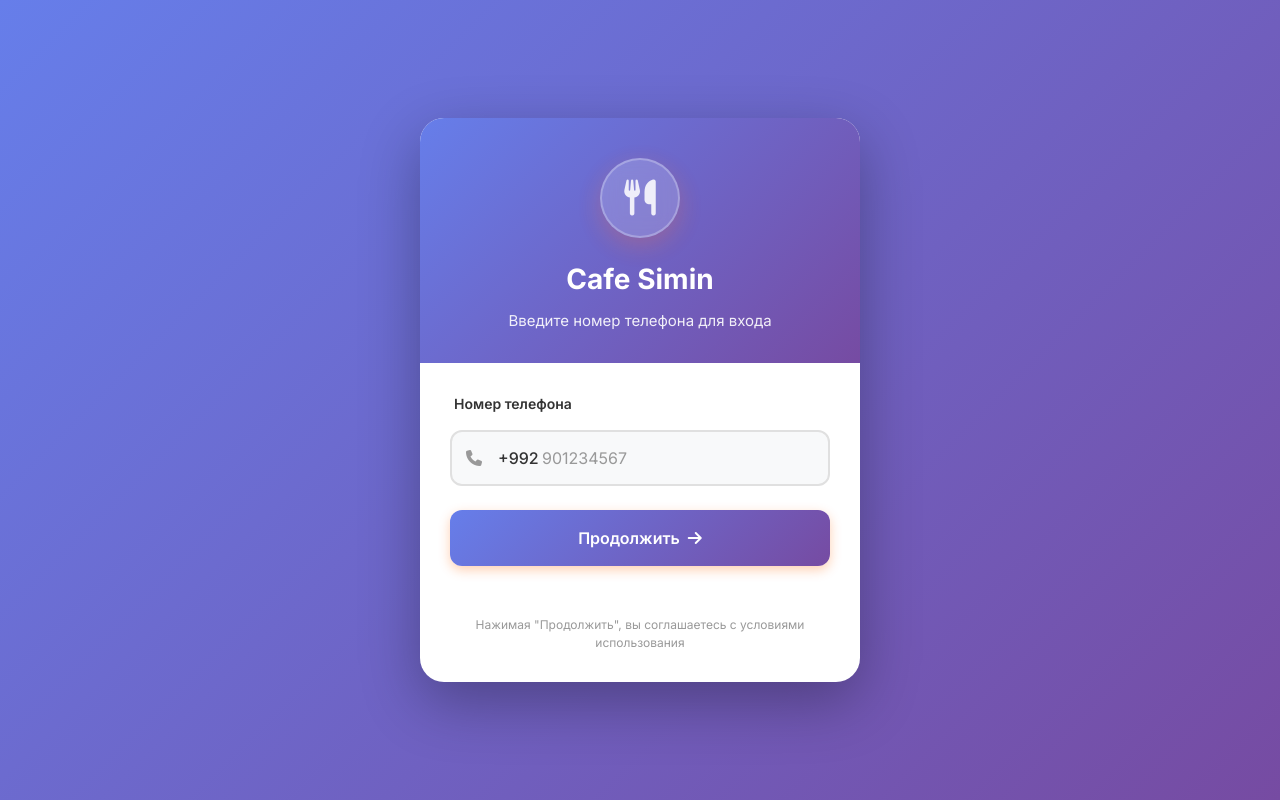
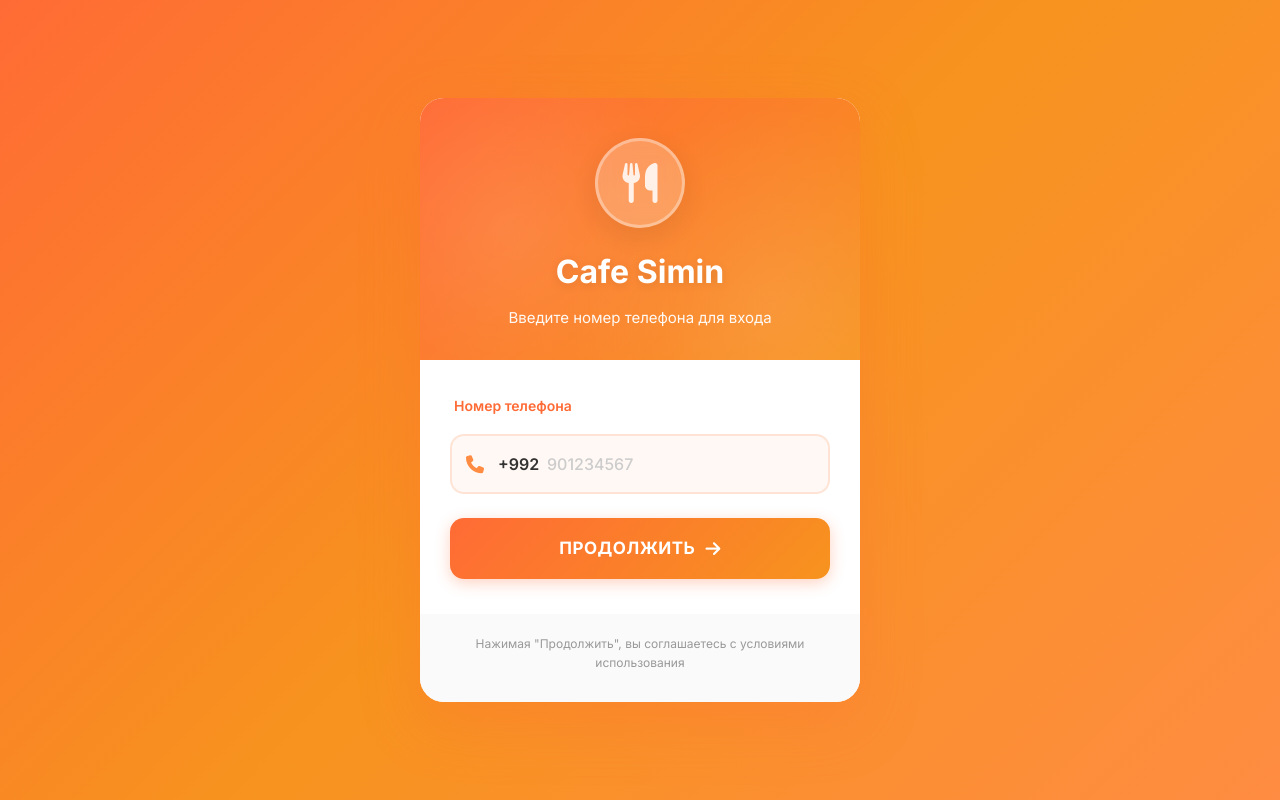
Before and after one commit to ztlazizbek-star/siminapk-ge, a Next.js app: page /login in a window 1280 px wide. Built offline with nearby package versions, Linux system fonts and the light colour scheme.

Commit message:
style: update registration page with modern orange theme
Modern orange gradient and decorative patterns for improved UI.

Co-authored-by: Лазизбек <225468430+ztlazizbek-star@users.noreply.github.com>

```diff
--- a/app/api/sms/order-success/route.ts
+++ b/app/api/sms/order-success/route.ts
@@ -7,14 +7,14 @@ export async function POST(request: Request) {
     console.log("[v0] Order Success SMS API called with phone:", phone)
     console.log("[v0] Order details:", orderDetails)
 
-    // так как серверный PHP файл ожидает поле 'code'
-    const message = `Заказ успешно оформлен! Общая сумма: ${orderDetails.totalPrice} TJS. Cafe Simin благодарит вас!`
+    const message = `Ваш заказ успешно оформлен! Общая сумма: ${orderDetails.totalPrice} TJS. Cafe Simin благодарит вас!`
 
     const smsApiUrl = "https://tajstore.ru/simin/sms.php"
 
     const requestBody = {
       phone: phone,
-      code: message, // Используем поле 'code' для совместимости с существующим API
+      message: message, // Используем поле 'message' для уведомлений
+      type: "notification", // Указываем тип уведомления
     }
 
     console.log("[v0] Sending SMS request with body:", JSON.stringify(requestBody))
--- a/app/api/sms/send/route.ts
+++ b/app/api/sms/send/route.ts
@@ -4,28 +4,42 @@ export async function POST(request: Request) {
   try {
     const { phone, code } = await request.json()
 
-    console.log("[v0] SMS API called with phone:", phone, "code:", code)
+    console.log("[v0] SMS send API called")
+    console.log("[v0] Phone:", phone)
+    console.log("[v0] Code:", code)
 
     const smsApiUrl = "https://tajstore.ru/simin/sms.php"
+
+    const requestBody = {
+      phone: phone,
+      code: code,
+      type: "verification",
+    }
+
+    console.log("[v0] Sending request to:", smsApiUrl)
+    console.log("[v0] Request body:", JSON.stringify(requestBody))
 
     const response = await fetch(smsApiUrl, {
       method: "POST",
       headers: {
         "Content-Type": "application/json",
       },
-      body: JSON.stringify({
-        phone: phone,
-        code: code,
-        type: "verification", // Указываем тип для кодов верификации
-      }),
+      body: JSON.stringify(requestBody),
     })
 
+    console.log("[v0] Server response status:", response.status)
+
     const data = await response.json()
-    console.log("[v0] SMS API response:", data)
+    console.log("[v0] Server response data:", JSON.stringify(data))
 
     if (data.success) {
-      return NextResponse.json({ success: true })
+      if (data.dev_mode) {
+        console.log("[v0] WARNING: SMS API в режиме разработки!")
+        console.log("[v0] SMS не отправлено реально")
+      }
+      return NextResponse.json({ success: true, dev_mode: data.dev_mode })
     } else {
+      console.error("[v0] SMS API returned error:", data.error)
       return NextResponse.json({ success: false, error: data.error || "Ошибка отправки SMS" }, { status: 400 })
     }
   } catch (error) {
--- a/app/login/styles.css
+++ b/app/login/styles.css
@@ -3,7 +3,8 @@
   display: flex;
   align-items: center;
   justify-content: center;
-  background: linear-gradient(135deg, #667eea 0%, #764ba2 100%);
+  /* Заменен градиент на оранжевую тему */
+  background: linear-gradient(135deg, #ff6b35 0%, #f7931e 50%, #ff8c42 100%);
   padding: 20px;
 }
 
@@ -12,55 +13,84 @@
   max-width: 440px;
   background: white;
   border-radius: 24px;
-  box-shadow: 0 20px 60px rgba(0, 0, 0, 0.3);
+  box-shadow: 0 20px 60px rgba(255, 107, 53, 0.3);
   overflow: hidden;
 }
 
 .login-header {
   text-align: center;
   padding: 40px 30px 30px;
-  background: linear-gradient(135deg, #667eea 0%, #764ba2 100%);
+  /* Оранжевый градиент для шапки */
+  background: linear-gradient(135deg, #ff6b35 0%, #f7931e 100%);
   color: white;
+  position: relative;
+}
+
+/* Добавлен декоративный паттерн */
+.login-header::before {
+  content: "";
+  position: absolute;
+  top: 0;
+  left: 0;
+  right: 0;
+  bottom: 0;
+  background-image: radial-gradient(circle at 20% 50%, rgba(255, 255, 255, 0.1) 0%, transparent 50%),
+    radial-gradient(circle at 80% 80%, rgba(255, 255, 255, 0.1) 0%, transparent 50%);
+  pointer-events: none;
 }
 
 .login-logo {
   margin-bottom: 20px;
+  position: relative;
+  z-index: 1;
 }
 
 .logo-circle {
-  width: 80px;
-  height: 80px;
+  width: 90px;
+  height: 90px;
   margin: 0 auto;
-  background: rgba(255, 255, 255, 0.2);
+  /* Обновлены стили логотипа с оранжевым акцентом */
+  background: rgba(255, 255, 255, 0.25);
   border-radius: 50%;
   display: flex;
   align-items: center;
   justify-content: center;
   backdrop-filter: blur(10px);
-  border: 2px solid rgba(255, 255, 255, 0.3);
+  border: 3px solid rgba(255, 255, 255, 0.4);
+  box-shadow: 0 8px 32px rgba(0, 0, 0, 0.1);
+  transition: transform 0.3s ease;
+}
+
+.logo-circle:hover {
+  transform: scale(1.05);
 }
 
 .logo-circle i {
-  font-size: 36px;
+  font-size: 40px;
   color: white;
 }
 
 .login-title {
-  font-size: 28px;
+  font-size: 32px;
   font-weight: 700;
   margin: 0 0 10px;
   color: white;
+  position: relative;
+  z-index: 1;
+  text-shadow: 0 2px 10px rgba(0, 0, 0, 0.1);
 }
 
 .login-subtitle {
   font-size: 15px;
-  color: rgba(255, 255, 255, 0.9);
+  color: rgba(255, 255, 255, 0.95);
   margin: 0;
-  line-height: 1.5;
+  line-height: 1.6;
+  position: relative;
+  z-index: 1;
 }
 
 .login-form {
-  padding: 30px;
+  padding: 35px 30px;
 }
 
 .form-field {
@@ -71,8 +101,9 @@
   display: block;
   font-size: 14px;
   font-weight: 600;
-  color: #333;
-  margin-bottom: 8px;
+  /* Оранжевый цвет для лейблов */
+  color: #ff6b35;
+  margin-bottom: 10px;
 }
 
 .input-wrapper {
@@ -84,8 +115,9 @@
 .input-icon {
   position: absolute;
   left: 16px;
-  color: #999;
-  font-size: 16px;
+  /* Оранжевый цвет для иконок */
+  color: #ff8c42;
+  font-size: 18px;
   z-index: 1;
 }
 
@@ -94,76 +126,105 @@
   left: 48px;
   color: #333;
   font-size: 16px;
-  font-weight: 500;
+  font-weight: 600;
   z-index: 1;
 }
 
 .form-input {
   width: 100%;
-  padding: 14px 16px 14px 48px;
-  border: 2px solid #e0e0e0;
-  border-radius: 12px;
+  padding: 16px 16px 16px 50px;
+  /* Обновлены стили инпутов с оранжевым акцентом */
+  border: 2px solid #ffe4d6;
+  border-radius: 14px;
   font-size: 16px;
-  transition: all 0.3s;
-  background: #f8f9fa;
+  transition: all 0.3s ease;
+  background: #fff8f5;
+  color: #333;
+  font-weight: 500;
 }
 
 .form-input.phone-input {
-  padding-left: 90px;
+  padding-left: 95px;
 }
 
 .form-input.code-input {
   text-align: center;
-  font-size: 24px;
-  letter-spacing: 8px;
-  font-weight: 600;
+  font-size: 28px;
+  letter-spacing: 10px;
+  font-weight: 700;
+  padding-left: 16px;
 }
 
 .form-input:focus {
   outline: none;
-  border-color: #667eea;
+  /* Оранжевая граница при фокусе */
+  border-color: #ff6b35;
   background: white;
-  box-shadow: 0 0 0 4px rgba(102, 126, 234, 0.1);
+  box-shadow: 0 0 0 4px rgba(255, 107, 53, 0.15);
+}
+
+.form-input::placeholder {
+  color: #ccc;
 }
 
 .code-hint {
-  margin-top: 8px;
+  margin-top: 10px;
   font-size: 13px;
-  color: #666;
+  color: #999;
   text-align: center;
+  font-weight: 500;
 }
 
 .error-message {
-  padding: 12px 16px;
-  background: #fee;
-  border: 1px solid #fcc;
-  border-radius: 8px;
-  color: #c33;
+  padding: 14px 18px;
+  /* Обновлены стили ошибок */
+  background: #fff0f0;
+  border: 2px solid #ffcccc;
+  border-radius: 12px;
+  color: #d32f2f;
   font-size: 14px;
-  margin-bottom: 16px;
+  margin-bottom: 20px;
   text-align: center;
-}
-
-.submit-btn {
-  width: 100%;
-  padding: 16px;
-  background: linear-gradient(135deg, #667eea 0%, #764ba2 100%);
-  color: white;
-  border: none;
-  border-radius: 12px;
-  font-size: 16px;
-  font-weight: 600;
-  cursor: pointer;
-  transition: all 0.3s;
+  font-weight: 500;
   display: flex;
   align-items: center;
   justify-content: center;
   gap: 8px;
 }
 
+.error-message::before {
+  content: "⚠️";
+  font-size: 16px;
+}
+
+.submit-btn {
+  width: 100%;
+  padding: 18px;
+  /* Оранжевый градиент для кнопки */
+  background: linear-gradient(135deg, #ff6b35 0%, #f7931e 100%);
+  color: white;
+  border: none;
+  border-radius: 14px;
+  font-size: 17px;
+  font-weight: 700;
+  cursor: pointer;
+  transition: all 0.3s ease;
+  display: flex;
+  align-items: center;
+  justify-content: center;
+  gap: 10px;
+  box-shadow: 0 4px 15px rgba(255, 107, 53, 0.3);
+  text-transform: uppercase;
+  letter-spacing: 0.5px;
+}
+
 .submit-btn:hover:not(:disabled) {
   transform: translateY(-2px);
-  box-shadow: 0 8px 20px rgba(102, 126, 234, 0.4);
+  box-shadow: 0 8px 25px rgba(255, 107, 53, 0.4);
+}
+
+.submit-btn:active:not(:disabled) {
+  transform: translateY(0);
 }
 
 .submit-btn:disabled {
@@ -173,15 +234,16 @@
 
 .back-btn {
   width: 100%;
-  padding: 14px;
+  padding: 16px;
   background: transparent;
-  color: #667eea;
-  border: 2px solid #667eea;
-  border-radius: 12px;
+  /* Оранжевая кнопка "Назад" */
+  color: #ff6b35;
+  border: 2px solid #ff6b35;
+  border-radius: 14px;
   font-size: 15px;
   font-weight: 600;
   cursor: pointer;
-  transition: all 0.3s;
+  transition: all 0.3s ease;
   display: flex;
   align-items: center;
   justify-content: center;
@@ -190,19 +252,42 @@
 }
 
 .back-btn:hover {
-  background: #f0f3ff;
+  background: #fff8f5;
+  border-color: #f7931e;
+  color: #f7931e;
 }
 
 .login-footer {
   padding: 20px 30px 30px;
   text-align: center;
+  background: #fafafa;
 }
 
 .footer-text {
   font-size: 12px;
   color: #999;
-  line-height: 1.5;
+  line-height: 1.6;
   margin: 0;
+}
+
+/* Добавлены анимации для плавного появления */
+@keyframes fadeIn {
+  from {
+    opacity: 0;
+    transform: translateY(20px);
+  }
+  to {
+    opacity: 1;
+    transform: translateY(0);
+  }
+}
+
+.login-container {
+  animation: fadeIn 0.5s ease-out;
+}
+
+.form-field {
+  animation: fadeIn 0.6s ease-out;
 }
 
 @media (max-width: 480px) {
@@ -217,10 +302,49 @@
   }
 
   .login-header {
-    padding: 50px 20px 30px;
+    padding: 60px 20px 35px;
+  }
+
+  .logo-circle {
+    width: 80px;
+    height: 80px;
+  }
+
+  .logo-circle i {
+    font-size: 36px;
+  }
+
+  .login-title {
+    font-size: 28px;
   }
 
   .login-form {
-    padding: 20px;
+    padding: 30px 20px;
+  }
+
+  .form-input {
+    padding: 15px 16px 15px 48px;
+  }
+
+  .form-input.phone-input {
+    padding-left: 90px;
+  }
+
+  .submit-btn {
+    padding: 16px;
+    font-size: 16px;
   }
 }
+
+/* Добавлены дополнительные стили для улучшения UX */
+@media (prefers-reduced-motion: reduce) {
+  .login-container,
+  .form-field {
+    animation: none;
+  }
+
+  .submit-btn:hover:not(:disabled),
+  .logo-circle:hover {
+    transform: none;
+  }
+}
```
Also changed, not shown: app/login/page.tsx (+10 -1 lines), 1 other file (tests, documents, lock files or other folders).
